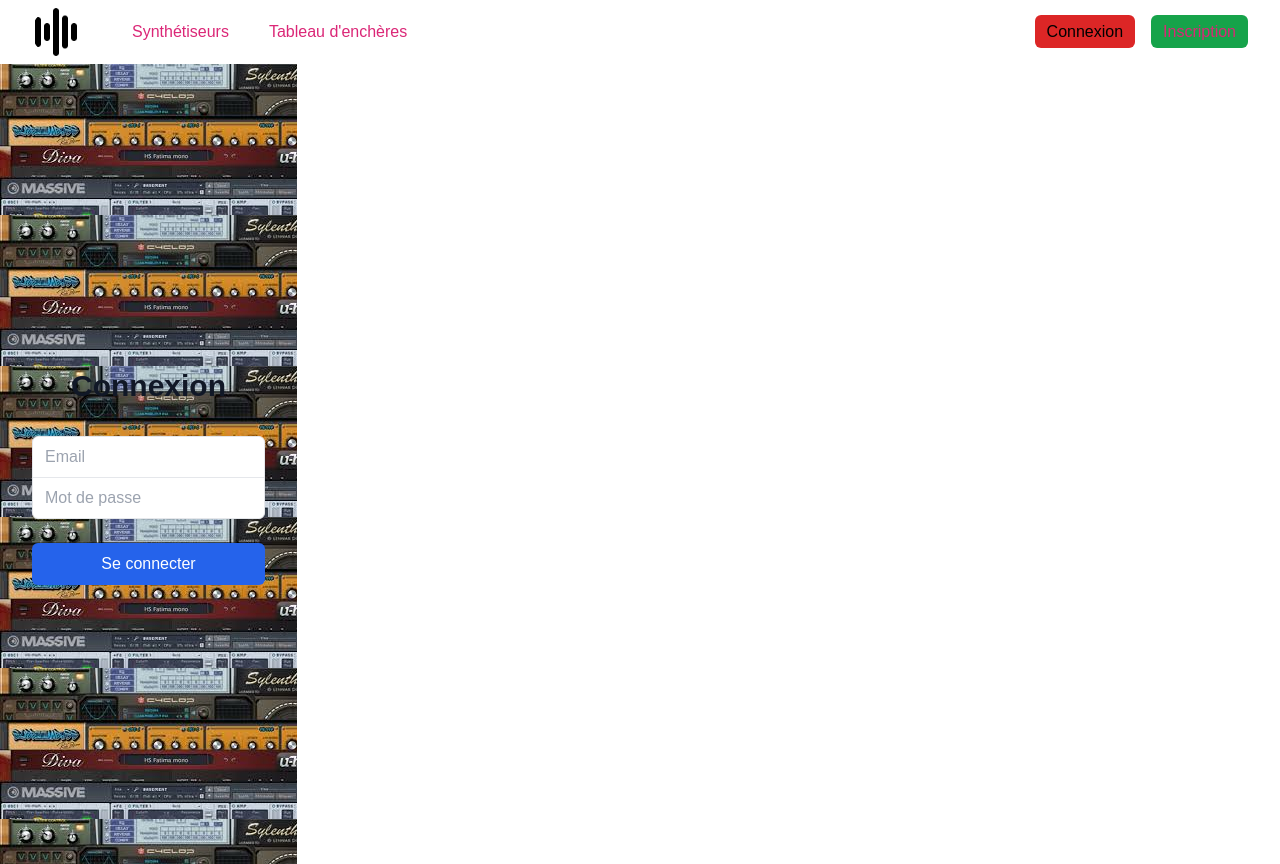
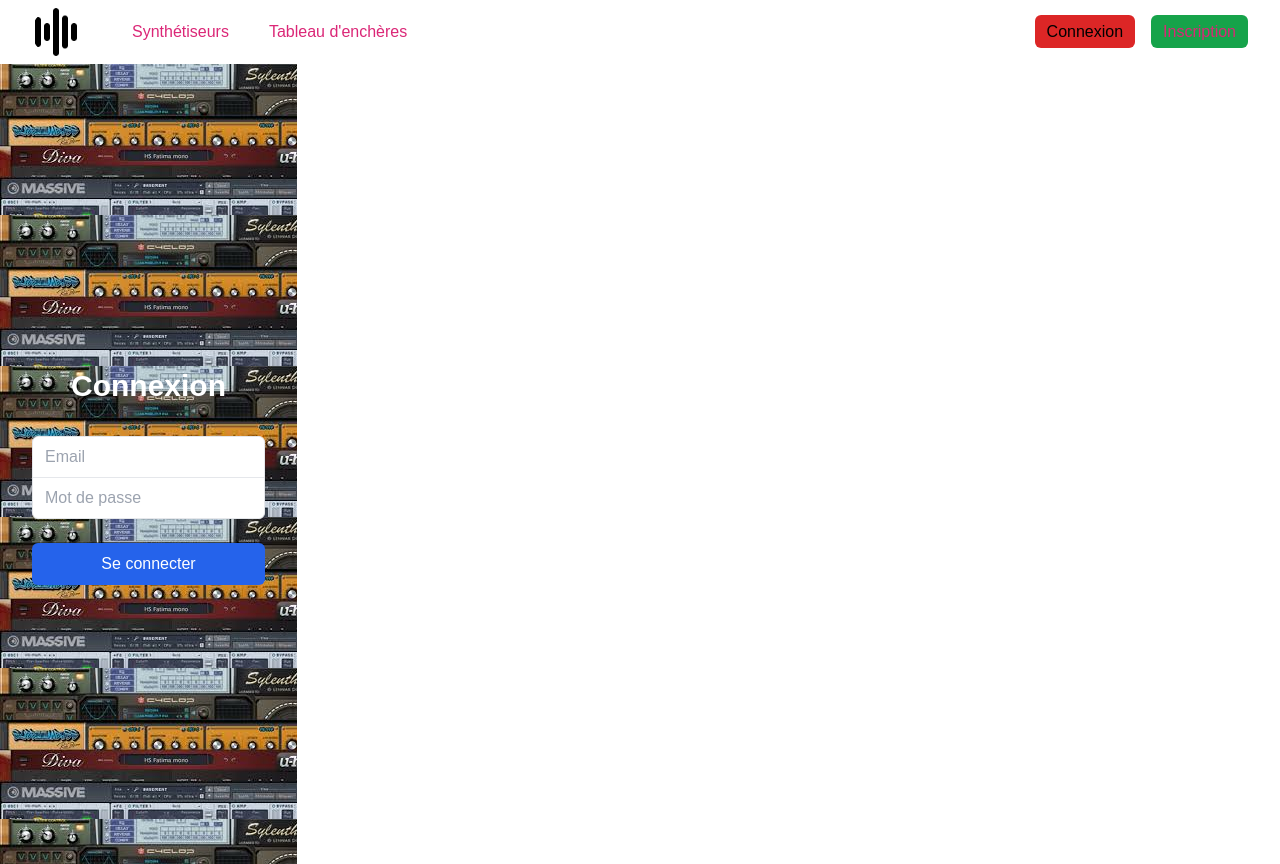
Before and after one commit to myriam-braconier/cv_frontend, a Next.js app: page /login in a window 1280 px wide. Built offline with nearby package versions, Linux system fonts and the light colour scheme.

Commit message:
login page

```diff
--- a/src/app/(auth)/login/page.tsx
+++ b/src/app/(auth)/login/page.tsx
@@ -6,7 +6,7 @@
   return (
     <div className="min-h-screen flex items-center justify-center bg-gray-50 py-12 px-4 sm:px-6 lg:px-8 " id="loginpage">
       <div className="max-w-md w-full space-y-8">
-        <h2 className="mt-6 text-center text-3xl font-extrabold text-gray-900">
+        <h2 className="mt-6 text-center text-3xl font-extrabold text-white">
           Connexion
         </h2>
         <Suspense fallback={<div>Loading...</div>}>
--- a/src/styles/globals.css
+++ b/src/styles/globals.css
@@ -23,5 +23,4 @@
 #loginpage {
   background-image: url(/images/login.jpg);
   width: max-content;
-  height: max-content;
 }
```
